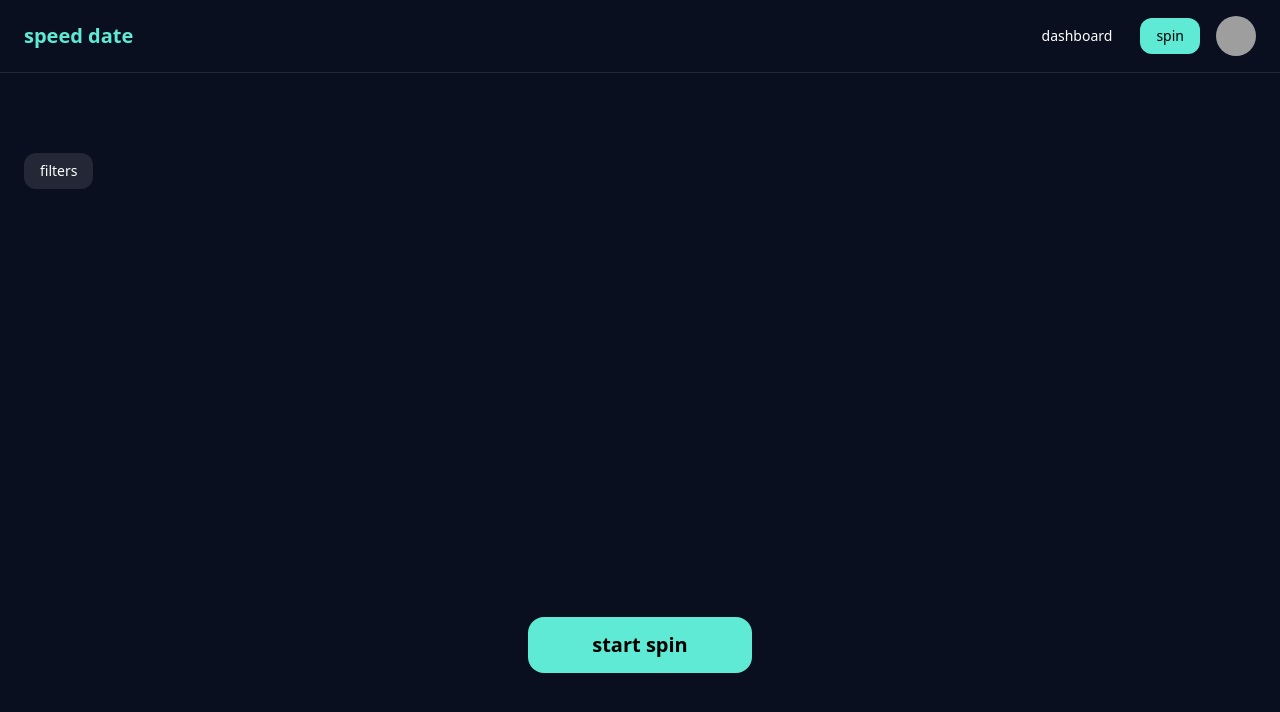
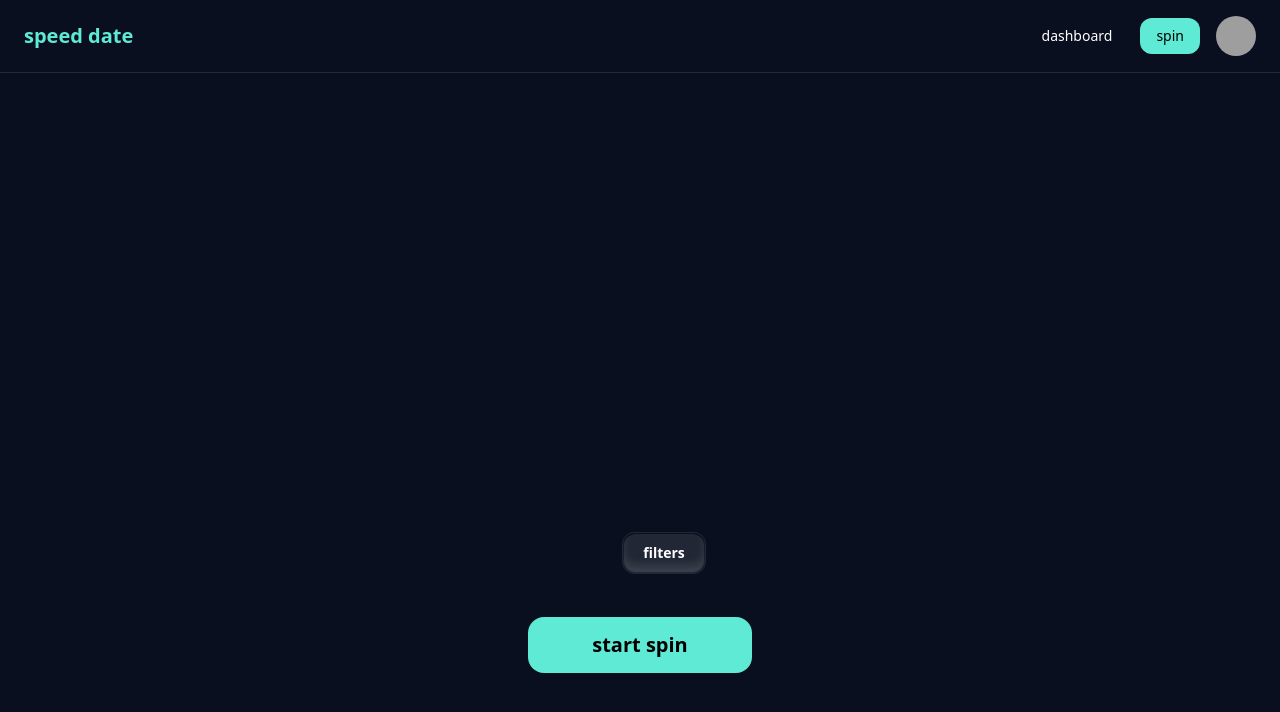
Before and after one commit to edward3099/speed, a Next.js app: page /spin in a window 1280 px wide. Shown: the top 712 px of the page. Built offline with nearby package versions, Linux system fonts and the light colour scheme; grey boxes are pictures that could not be loaded.

Commit message:
Refactor: Use ShimmerButton for filter button
Co-authored-by: c6tsnfx68d <c6tsnfx68d@privaterelay.appleid.com>

```diff
--- a/src/app/spin/page.tsx
+++ b/src/app/spin/page.tsx
@@ -1,6 +1,7 @@
 "use client"
 
 import { useEffect, useState } from "react"
+import { ShimmerButton } from "@/components/ShimmerButton"
 
 export default function spin() {
   const profiles = [
@@ -74,12 +75,12 @@ export default function spin() {
   return (
     <div className="min-h-screen w-full bg-[#0a0f1f] text-white px-6 flex items-center justify-center relative">
       {/* filter button top left */}
-      <button
+      <ShimmerButton
         onClick={() => setShowFilters(true)}
-        className="absolute top-20 left-6 px-4 py-2 rounded-xl bg-white bg-opacity-10 text-sm z-10"
+        className="absolute top-20 left-6 z-10"
       >
         filters
-      </button>
+      </ShimmerButton>
 
       {!started && (
         <button
```
